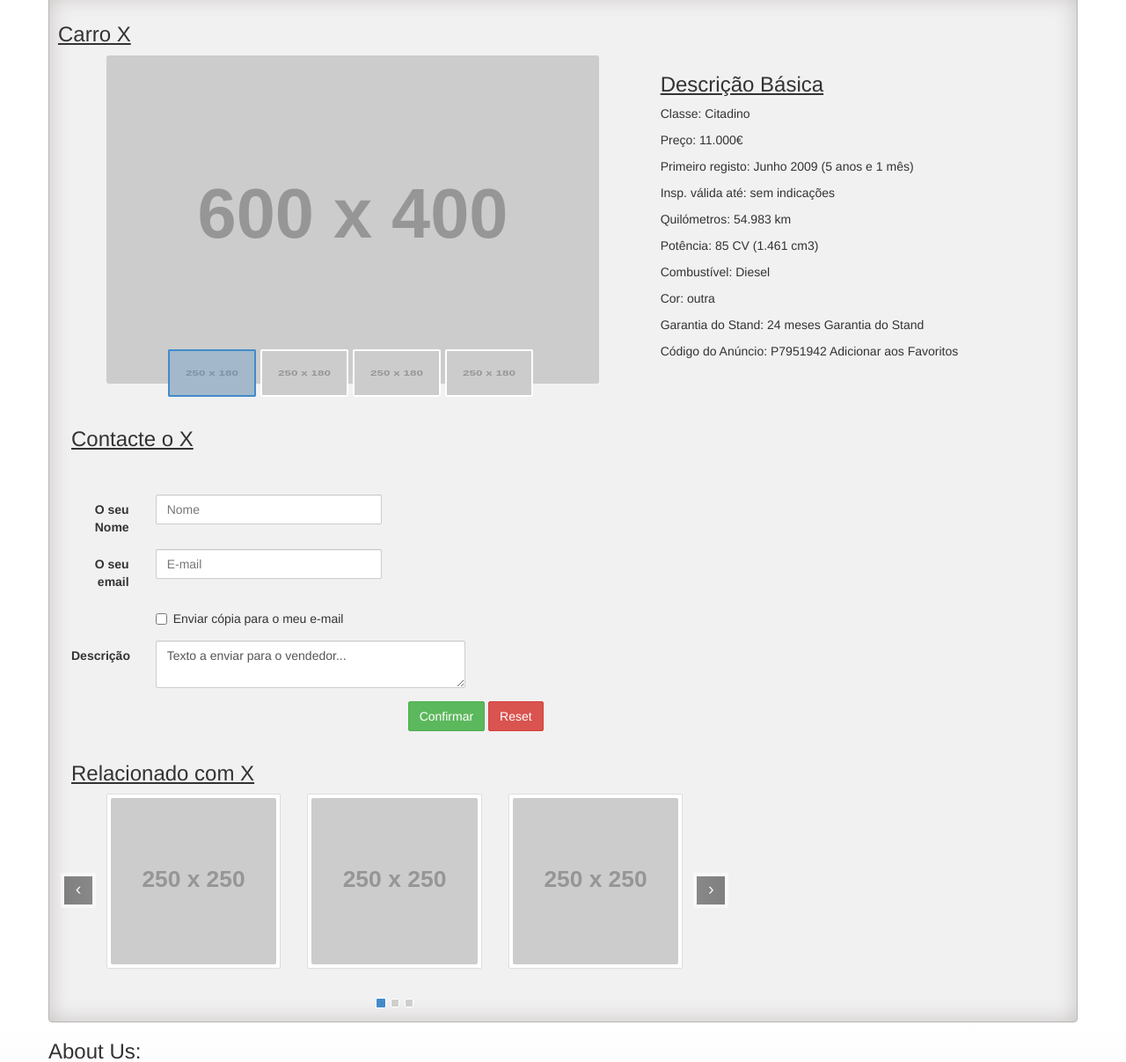
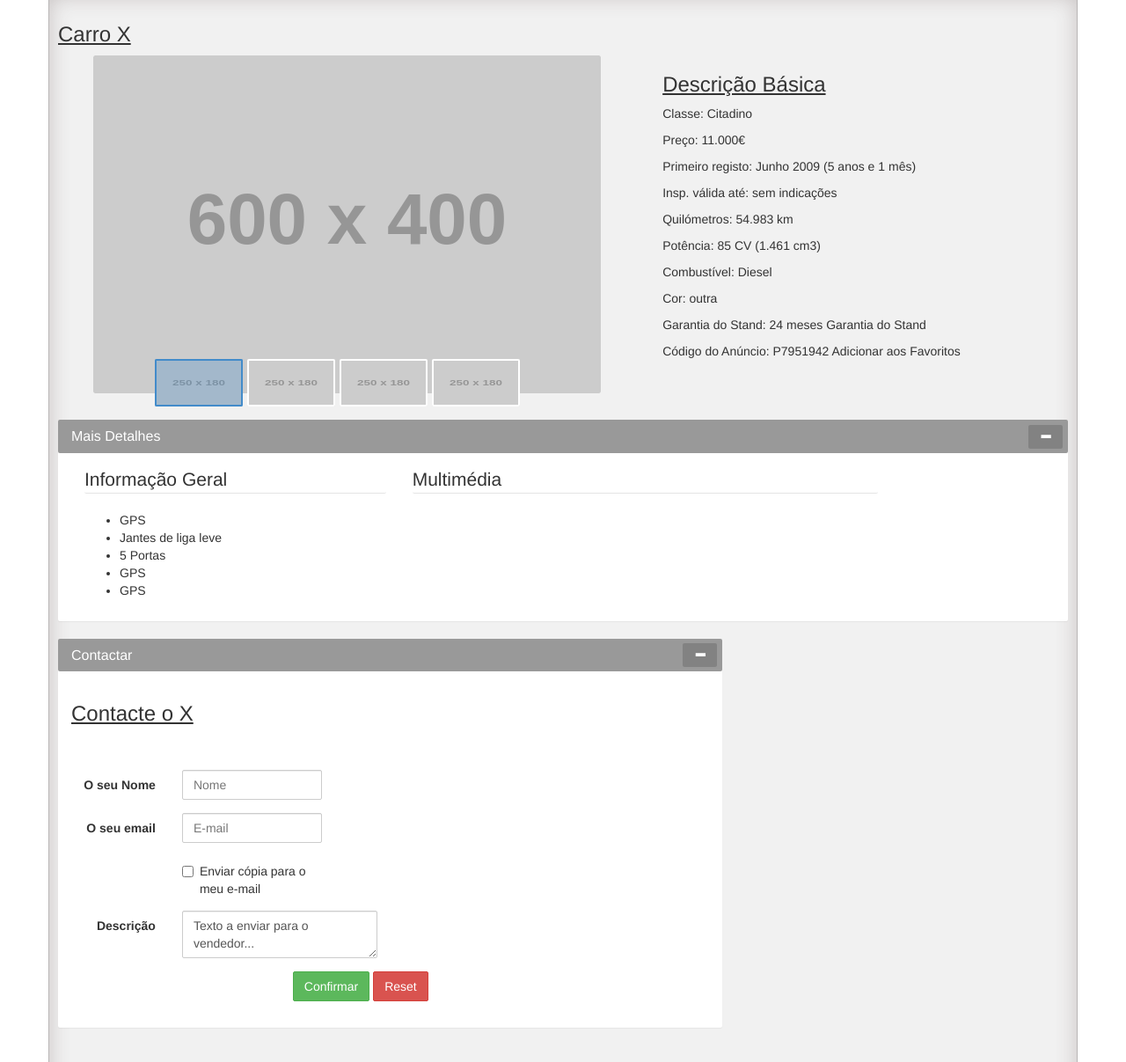
Before and after one commit to TenTimeProductions/Standvirtual, a PHP site: page /details.php in a window 1280 px wide. Shown: the part 207-1414 px from the top of the page at 88% size. Run offline with PHP 8.4, Linux system fonts and the light colour scheme; grey boxes labelled with a size stand in for pictures from a placeholder-image service; some libraries are stand-ins or nearby versions.

Commit message:
Panels
Info panels update

```diff
--- a/info.php
+++ b/info.php
@@ -1,6 +1,7 @@
 	<div class="container info-container row">
         <div style="text-align:left; text-decoration:none;"><h3><u>Carro X</u></h3></div>
 		<!-- Img -->
+        <div class="row">
 		<div class="col-xs-12 col-sm-12 col-md-7 col-lg-7">
 			<div class="carousel slide article-slide" id="article-photo-carousel">
   <!-- Wrapper for slides -->
@@ -50,24 +51,56 @@
                 <p>Garantia do Stand:   24 meses Garantia do Stand</p>
                 <p>Código do Anúncio:   P7951942 Adicionar aos Favoritos</p>
 		</div>
-		<!-- ad -->
-		<div class="col-xs-2 col-sm-2 col-md-2 col-lg-2">
-
-		</div>
+    </div>
 		<!-- details -->
-		<div class="col-xs-5 col-sm-5 col-md-5 col-lg-5">
-
-		</div>
+			<div class="row">
+                <div class="col-md-12">
+                <div class="panel panel-primary">
+                    <div class="panel-heading">
+                        <h3 class="panel-title">
+                            Mais Detalhes</h3>
+                        <span class="pull-right clickable"><i class="glyphicon glyphicon-minus"></i></span>
+                    </div>
+                    <div class="panel-body">
+                        <div class="col-xs-12 col-sm-12 col-md-4 col-lg-4">
+                            <fieldset><!--Informação Geral-->
+                                <legend>Informação Geral</legend>
+                                <ul>
+                                    <li>GPS</li>
+                                    <li>Jantes de liga leve</li>
+                                    <li>5 Portas</li>
+                                    <li>GPS</li>
+                                    <li>GPS</li>
+                                </ul>
+                            </fieldset> <!--Informação Geral-->
+                        </div>
+                        <div class="col-xs-12 col-sm-12 col-md-6 col-lg-6">
+                            <fieldset><!--Multimédia-->
+                                <legend>Multimédia</legend>
+                            </fieldset> <!--Multimédia-->
+                        </div>
+                    </div>
+                </div>
+            </div><!-- row -->
+        </div>
         <!-- Contacte -->
-        <div class="col-xs-12 col-sm-12 col-md-12 col-lg-12">
-            <div style="text-align:left; text-decoration:none;"><h3><u>Contacte o X</u></h3></div>
+            <div class="row">
+                <div class="col-md-8">
+                <div class="panel panel-primary">
+                    <div class="panel-heading">
+                        <h3 class="panel-title">
+                            Contactar</h3>
+                        <span class="pull-right clickable"><i class="glyphicon glyphicon-minus"></i></span>
+                    </div>
+                    <div class="panel-body">
+                        <div style="text-align:left; text-decoration:none;"><h3><u>Contacte o X</u></h3></div>
             <form class="form-horizontal" style="margin-top:50px;">
                 <fieldset>
 
 
                 <!-- Text input-->
                 <div class="form-group">
-                  <label class="col-md-1 control-label" for="nome">O seu Nome</label>
+                  <label class="col-md-2 control-label" for="nome">O seu Nome</label>
                   <div class="col-md-3">
                   <input id="nome" name="nome" type="text" placeholder="Nome" class="form-control input-md" required="">
 
@@ -76,7 +109,7 @@
 
                 <!-- Text input-->
                 <div class="form-group">
-                  <label class="col-md-1 control-label" for="mail">O seu email</label>
+                  <label class="col-md-2 control-label" for="mail">O seu email</label>
                   <div class="col-md-3">
                   <input id="mail" name="mail" type="text" placeholder="E-mail" class="form-control input-md" required="">
                   </div>
@@ -84,8 +117,8 @@
 
                 <!-- Multiple Checkboxes -->
                 <div class="form-group">
-                  <label class="col-md-1 control-label" for="same"></label>
-                  <div class="col-md-4">
+                  <label class="col-md-2 control-label" for="same"></label>
+                  <div class="col-md-3">
                   <div class="checkbox">
                     <label for="same-0">
                       <input type="checkbox" name="same" id="same-0" value="1">
@@ -97,7 +130,7 @@
 
                 <!-- Textarea -->
                 <div class="form-group">
-                  <label class="col-md-1 control-label" for="corpo">Descrição</label>
+                  <label class="col-md-2 control-label" for="corpo">Descrição</label>
                   <div class="col-md-4">
                     <textarea class="form-control" id="corpo" name="corpo">Texto a enviar para o vendedor...</textarea>
                   </div>
@@ -115,6 +148,9 @@
                 </fieldset>
             </form>
         </div>
+                    </div>
+                </div>
+            </div><!-- row -->
 		<!-- related -->
 		<div class="col-xs-12 col-sm-12 col-md-8 col-lg-8">
             <div style="text-align:left; text-decoration:none;"><h3><u>Relacionado com X</u></h3></div>
@@ -202,4 +238,4 @@
 		<div class="col-xs-2 col-sm-2 col-md-2 col-lg-2">
 
 		</div>
-	</div>
+</div>
--- a/public/css/details.css
+++ b/public/css/details.css
@@ -75,3 +75,32 @@ background: #428bca;
     margin-top: -25px;
     box-shadow: inset 0px 0px 24px #C7C1C1;
 }
+/*panels*/
+.clickable
+{
+    cursor: pointer;
+}
+
+.clickable .glyphicon
+{
+    background: rgba(0, 0, 0, 0.15);
+    display: inline-block;
+    padding: 6px 12px;
+    border-radius: 4px
+}
+
+.panel-heading span
+{
+    margin-top: -23px;
+    font-size: 15px;
+    margin-right: -9px;
+}
+a.clickable { color: inherit; }
+a.clickable:hover { text-decoration:none; }
+.panel-primary>.panel-heading{
+    background-color:rgba(0, 0, 0, 0.4);
+    border-style: none;
+}
+.panel{
+    border-style: none;
+}
```
Also changed, not shown: public/plugins/panels.js (added, +28 -0 lines).
